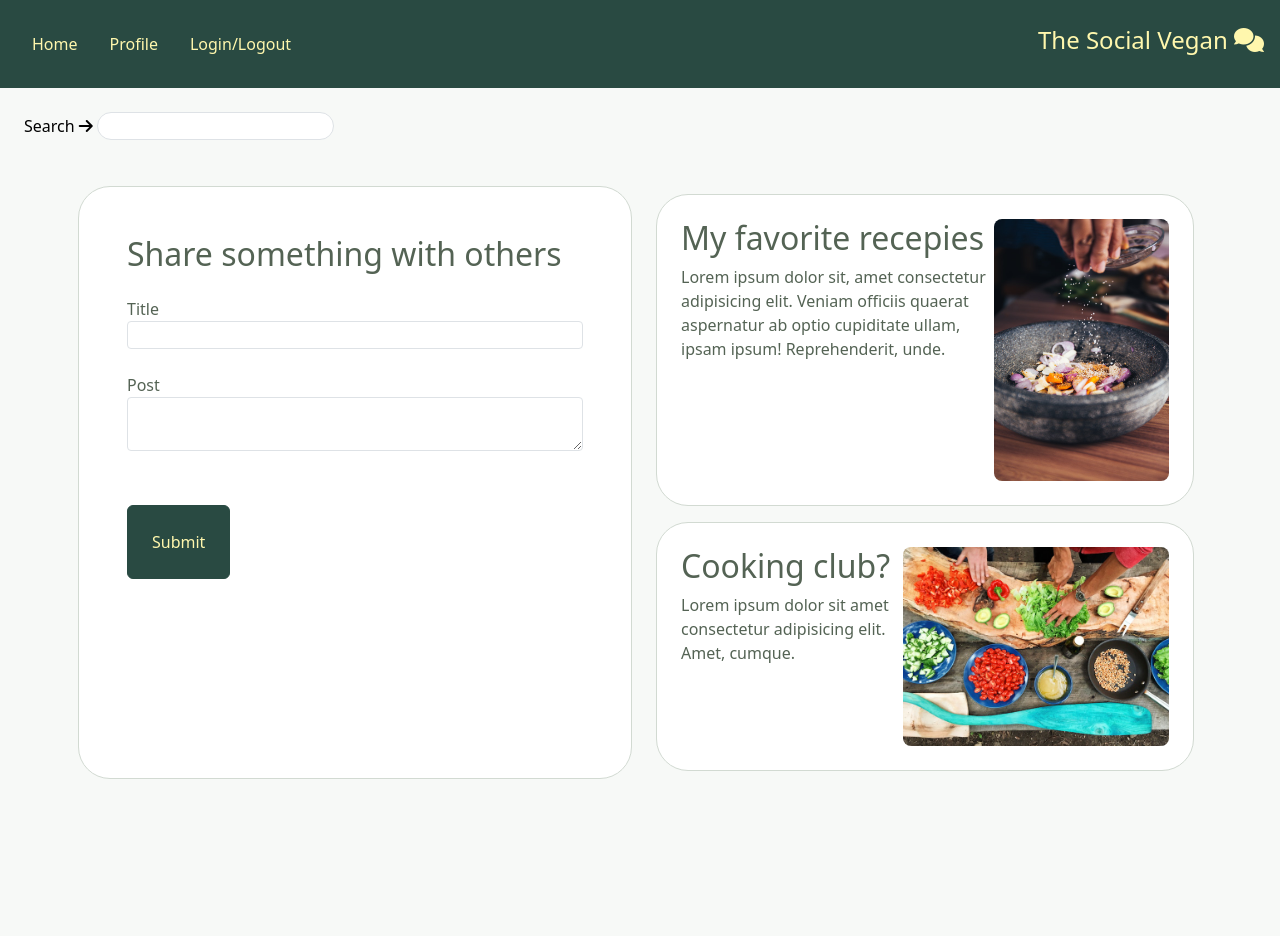
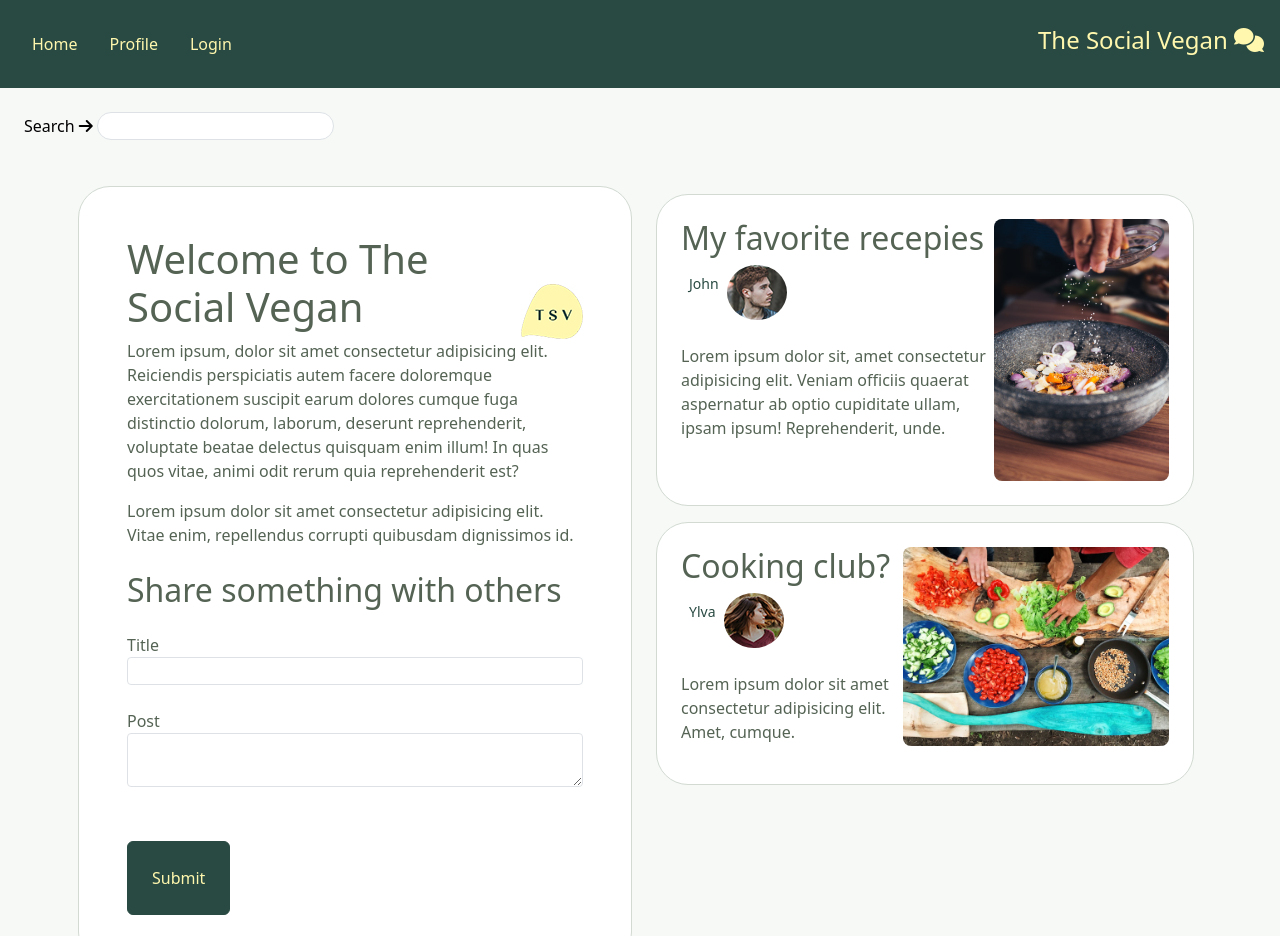
Before and after one commit to trine-marie-sandberg/the-social-vegan, a website: page index.html in a window 1280 px wide. Shown: the top 936 px of the page. Before the commit the page ends 800 px from the top, so only its background shows below. Drawn offline with nearby package versions, Linux system fonts and the light colour scheme.

Commit message:
updated form validations and page titles/meta-de..

```diff
--- a/index.html
+++ b/index.html
@@ -4,7 +4,8 @@
     <meta charset="UTF-8">
     <meta http-equiv="X-UA-Compatible" content="IE=edge">
     <meta name="viewport" content="width=device-width, initial-scale=1.0">
-    <title>Document</title>
+    <meta name="description" content="the social vegan home page">
+    <title>TSV Home</title>
     <link rel="stylesheet" href="../node_modules/bootstrap/dist/css/bootstrap.min.css">
     <link rel="stylesheet" href="../dist/css/main.css">
     <link rel="stylesheet" href="/src/assets/fontawsome/css/all.css">
@@ -27,7 +28,7 @@
                     <a class="nav-link" href="profile.html">Profile</a>
                   </li>
                   <li class="nav-item">
-                    <a class="nav-link" href="login.html">Login/Logout</a>
+                    <a class="nav-link" href="login.html">Login</a>
                   </li>
                 </ul>
               </div>
@@ -48,10 +49,26 @@
     <main class="container">
       <div class="row">
         <form class="m-2 p-4 col bg-white border border-info rounded-5">
+          <div class="m-4">
+            <div class="d-flex">
+              <h1>Welcome to The Social Vegan</h1>
+              <div class="align-self-end">
+                <img src="/src/assets/images/tsv-profile-img.jpg" alt="the social vegan profile image" class="image-fluid">
+              </div>
+            </div>
+            <p>
+              Lorem ipsum, dolor sit amet consectetur adipisicing elit. Reiciendis perspiciatis autem facere doloremque
+              exercitationem suscipit earum dolores cumque fuga distinctio dolorum, laborum, deserunt reprehenderit,
+              voluptate beatae delectus quisquam enim illum! In quas quos vitae, animi odit rerum quia reprehenderit est?
+            </p>
+            <p>
+              Lorem ipsum dolor sit amet consectetur adipisicing elit. Vitae enim, repellendus corrupti quibusdam dignissimos id.
+            </p>
+          </div>
           <h2 class="m-4">Share something with others</h2>
           <div class="m-4">
             <label for="title">Title</label>
-            <input id="title" class="border rounded-1 w-100" type="text" required>
+            <input id="title" class="border rounded-1 w-100" type="text" required minlength="3">
           </div>
           <div class="m-4">
             <label for="post">Post</label>
@@ -64,6 +81,12 @@
             <div class="bg-white m-2 p-4 d-flex flex-wrap flex-lg-nowrap flex-xl-nowrap border border-info rounded-5">
               <div>
                 <h2>My favorite recepies</h2>
+                <a href="#" class="text-decoration-none">
+                  <figure class="figure d-flex">
+                    <figcaption class="figure-caption text-primary m-2">John</figcaption>
+                    <img src="/src/assets/images/forest-boy.jpg" class="text-bg-light figure-img img-fluid rounded-circle text-bg-primary">
+                  </figure>
+                </a>
                 <p>
                   Lorem ipsum dolor sit, amet consectetur adipisicing elit. Veniam officiis quaerat aspernatur
                   ab optio cupiditate ullam, ipsam ipsum! Reprehenderit, unde.
@@ -76,6 +99,12 @@
             <div class="bg-white m-2 p-4 d-flex flex-wrap flex-lg-nowrap flex-xl-nowrap border border-info rounded-5">
               <div>
                 <h2>Cooking club?</h2>
+                <a href="#" class="text-decoration-none">
+                  <figure class="figure d-flex">
+                    <figcaption class="figure-caption text-primary m-2">Ylva</figcaption>
+                    <img src="/src/assets/images/forest-girl.jpg" class="text-bg-light figure-img img-fluid rounded-circle text-bg-primary">
+                  </figure>
+                </a>
                 <p>
                   Lorem ipsum dolor sit amet consectetur adipisicing elit. Amet, cumque.
                 </p>
```
Also changed, not shown: login.html (+7 -6 lines), package.json (+7 -3 lines), profile.html (+4 -3 lines), src/assets/images/tsv-profile-img.jpg (added).
